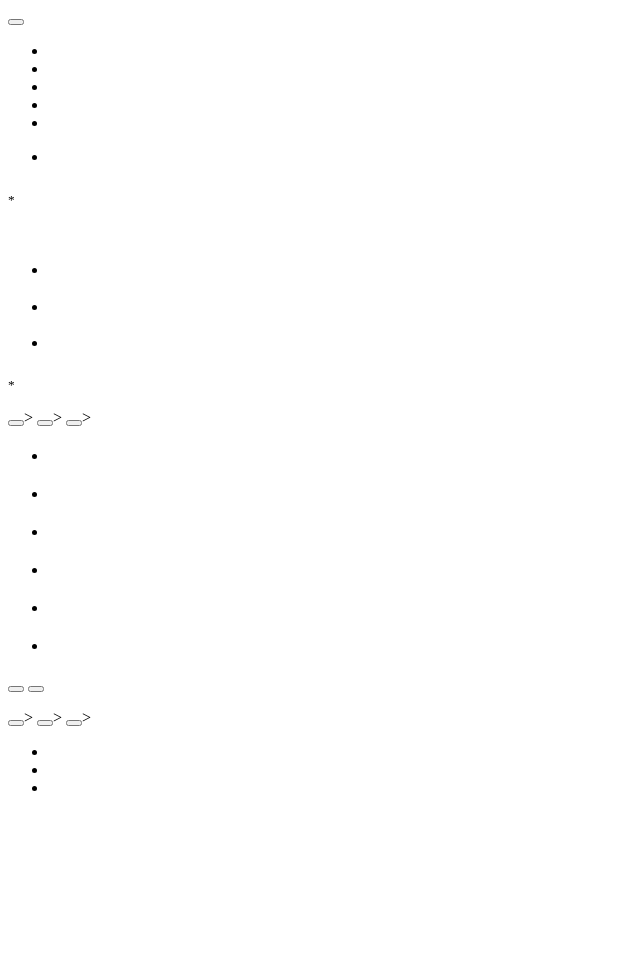
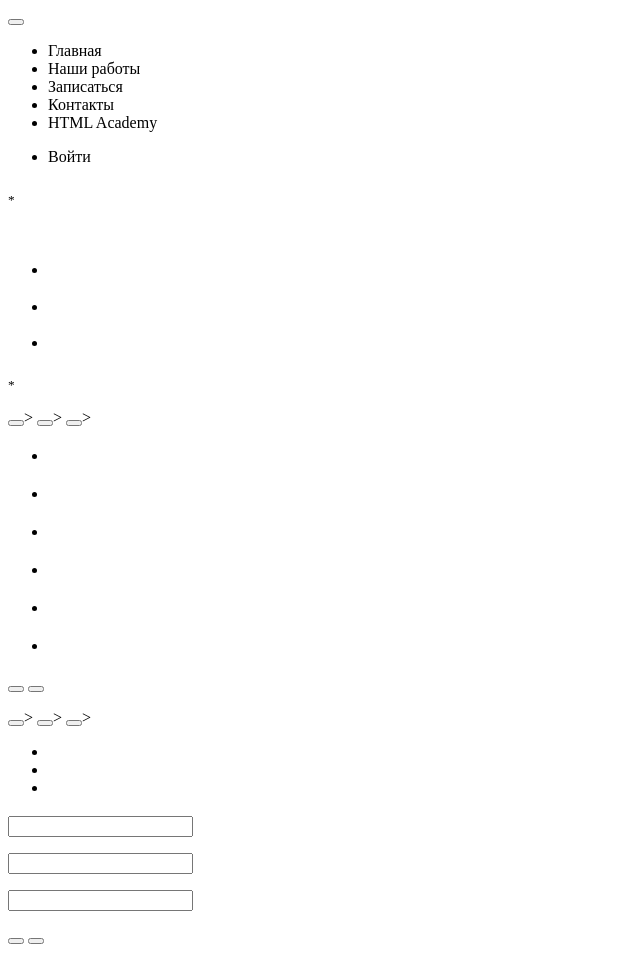
Before and after one commit to IldarExpert/barbershop-all, a website: page source/index.html in a window 1280 px wide. Shown: the whole page, without its empty margins (0-640 px from the left). Before the commit the page ends 813 px from the top, so only its background shows below. Drawn offline with Linux system fonts and the light colour scheme.

Commit message:
Добавлен попап логин для "голой" разметки без классов

```diff
--- a/source/index.html
+++ b/source/index.html
@@ -10,14 +10,14 @@
     <nav>
       <button></button>
       <ul>
-        <li><a></a></li>
-        <li><a></a></li>
-        <li><a></a></li>
-        <li><a></a></li>
-        <li><a></a></li>
+        <li><a>Главная</a></li>
+        <li><a>Наши работы</a></li>
+        <li><a>Записаться</a></li>
+        <li><a>Контакты</a></li>
+        <li><a>HTML Academy</a></li>
       </ul>
       <ul>
-        <li><a></a></li>
+        <li><a>Войти</a></li>
       </ul>
     </nav>
   </header>
@@ -148,5 +148,27 @@
       <a></a>
     </div>
   </footer>
+  <section class="page-login">
+    <h2></h2>
+    <form>
+      <b></b>
+      <p>
+        <label></label>
+        <input>
+      </p>
+      <p>
+        <label></label>
+        <input>
+      </p>
+      <p>
+        <input>
+        <span></span>
+        <label></label>
+        <a></a>
+      </p>
+    </form>
+    <button></button>
+    <button></button>
+  </section>
 </body>
 </html>
```
